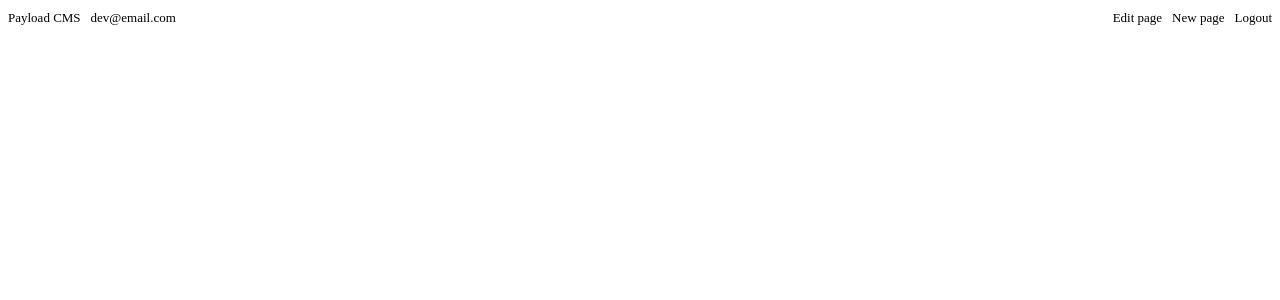
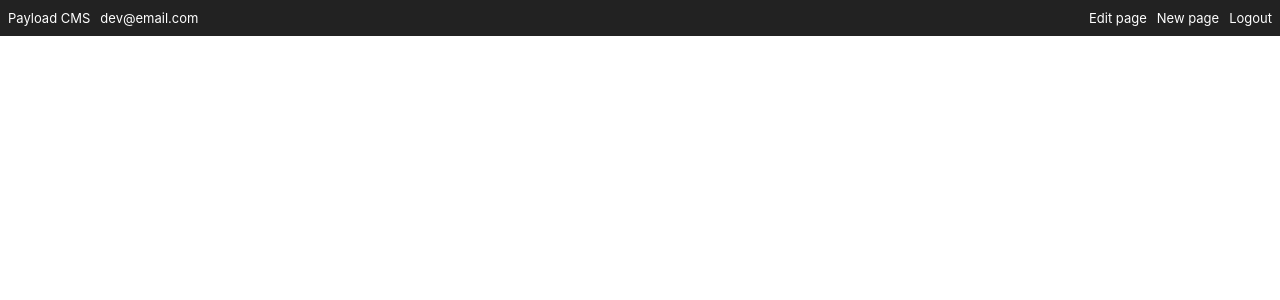
Before and after one commit to zuccs/payload, a React app in the folder packages/payload-admin-bar/: page / in a window 1280 px wide. Shown: the top 300 px of the page. Built offline with nearby package versions, Linux system fonts and the light colour scheme; no server answers; the HTML template or start-up script is replaced by a standard one.

Commit message:
chore: updates readme

```diff
--- a/packages/payload-admin-bar/package.json
+++ b/packages/payload-admin-bar/package.json
@@ -4,7 +4,7 @@
   "main": "dist/index.js",
   "types": "dist/index.d.ts",
   "repository": "git@github.com:jacobsfletch/payload-admin-bar.git",
-  "description": "A React admin bar for apps using Payload CMS",
+  "description": "An admin bar for React apps using Payload CMS",
   "author": "jacobsfletch@gmail.com",
   "license": "MIT",
   "keywords": [
--- a/packages/payload-admin-bar/src/index.tsx
+++ b/packages/payload-admin-bar/src/index.tsx
@@ -151,11 +151,12 @@
             top: 0,
             left: 0,
             width: '100%',
-            backgroundColor: 'white',
-            color: 'inherit',
             padding: '0.5rem',
             zIndex: 99999,
             boxSizing: 'border-box',
+            backgroundColor: '#222',
+            color: '#fff',
+            fontFamily: '-apple-system, BlinkMacSystemFont, Segoe UI, Roboto, Helvetica Neue, Arial, sans-serif'
           } : {},
           ...style
         }}
```
Also changed, not shown: 1 other file (tests, documents, lock files or other folders).
